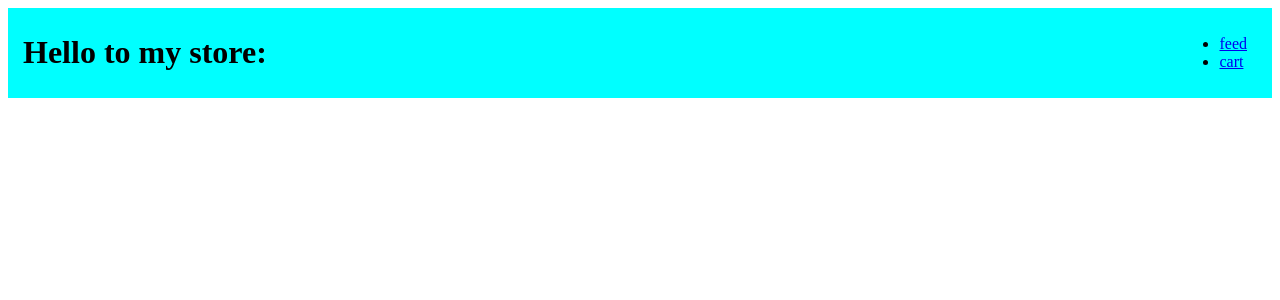
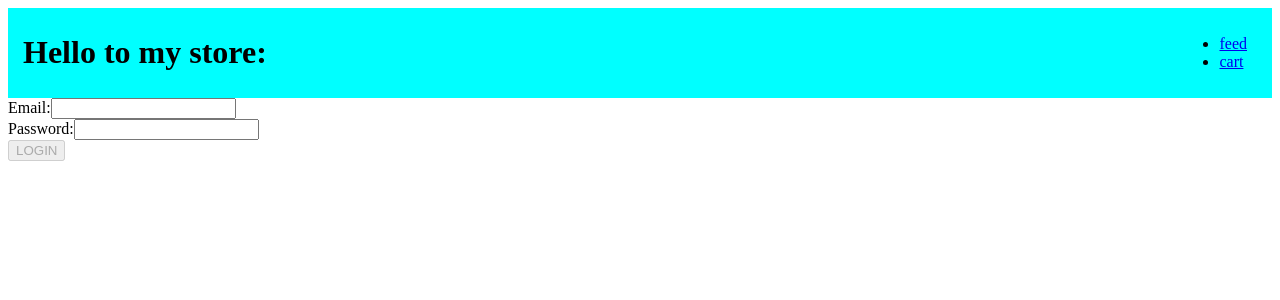
Before and after one commit to eliraneliassy/mdclone-angular-course, an Angular app: page /login in a window 1280 px wide. Before the commit this address led to /. Shown: the top 300 px of the page. Built offline with nearby package versions, Linux system fonts and the light colour scheme.

Commit message:
template-forms

```diff
--- a/src/app/app-routing.module.ts
+++ b/src/app/app-routing.module.ts
@@ -1,3 +1,4 @@
+import { LoginComponent } from './login/login.component';
 import { CartComponent } from './cart/cart.component';
 import { FeedComponent } from './feed/feed.component';
 import { NgModule } from '@angular/core';
@@ -8,6 +9,10 @@ const routes: Routes = [
     path: '',
     redirectTo: 'feed',
     pathMatch: 'full'
+  },
+  {
+    path: 'login',
+    component: LoginComponent
   },
   {
     path: 'feed',
--- a/src/app/app.component.html
+++ b/src/app/app.component.html
@@ -3,10 +3,10 @@
   <div class="links">
     <ul>
       <li>
-        <a routerLink="/feed">feed</a>
+        <a routerLink="/feed" routerLinkActive="active">feed</a>
       </li>
       <li>
-        <a routerLink="/cart">cart</a>
+        <a routerLink="/cart" routerLinkActive="active">cart</a>
       </li>
     </ul>
   </div>
--- a/src/app/app.component.scss
+++ b/src/app/app.component.scss
@@ -28,6 +28,12 @@
     ul{
         li{
             margin-right: 10px;
+
+            a.active{
+                background-color: chartreuse;
+            }
         }
+
+
     }
 }
--- a/src/app/app.module.ts
+++ b/src/app/app.module.ts
@@ -8,18 +8,22 @@ import { AppComponent } from './app.component';
 import { BookComponent } from './book/book.component';
 import { FeedComponent } from './feed/feed.component';
 import { CartComponent } from './cart/cart.component';
+import { LoginComponent } from './login/login.component';
+import { FormsModule } from '@angular/forms';
 
 @NgModule({
   declarations: [
     AppComponent,
     BookComponent,
     FeedComponent,
-    CartComponent
+    CartComponent,
+    LoginComponent
   ],
   imports: [
     BrowserModule,
     AppRoutingModule,
     HttpClientModule,
+    FormsModule
 
   ],
   providers: [],
--- /dev/null
+++ b/src/app/login/login.component.html
@@ -0,0 +1,34 @@
+<div class="login">
+  <form #form="ngForm" (ngSubmit)="submit(form)">
+    <div class="form-cotrol">
+      <span>Email:</span>
+      <input
+        type="email"
+        ngModel
+        required
+        email
+        #email="ngModel"
+        name="email"
+      />
+
+      <small style="color: red"
+      *ngIf="!email.valid && email.hasError('required') && email.touched"> Email is required </small>
+
+      <small style="color: red"
+      *ngIf="!email.valid && email.hasError('email') && email.touched"> Email must be a valid email format </small>
+    </div>
+
+    <div class="form-cotrol">
+      <span>Password:</span>
+      <input
+        type="password"
+        ngModel
+        required
+        name="password"
+        #password="ngModel"
+      />
+    </div>
+
+    <button type="submit" [disabled]="!form.valid">LOGIN</button>
+  </form>
+</div>
--- /dev/null
+++ b/src/app/login/login.component.scss
@@ -0,0 +1,3 @@
+input.ng-invalid.ng-touched{
+    border: 3px solid red;
+}
--- /dev/null
+++ b/src/app/login/login.component.ts
@@ -0,0 +1,13 @@
+import { Component } from '@angular/core';
+import { NgForm } from '@angular/forms';
+
+@Component({
+  selector: 'app-login',
+  templateUrl: './login.component.html',
+  styleUrls: ['./login.component.scss']
+})
+export class LoginComponent {
+  submit(form: NgForm){
+    console.log(form);
+  }
+}
```
Also changed, not shown: 1 other file (tests, documents, lock files or other folders).
